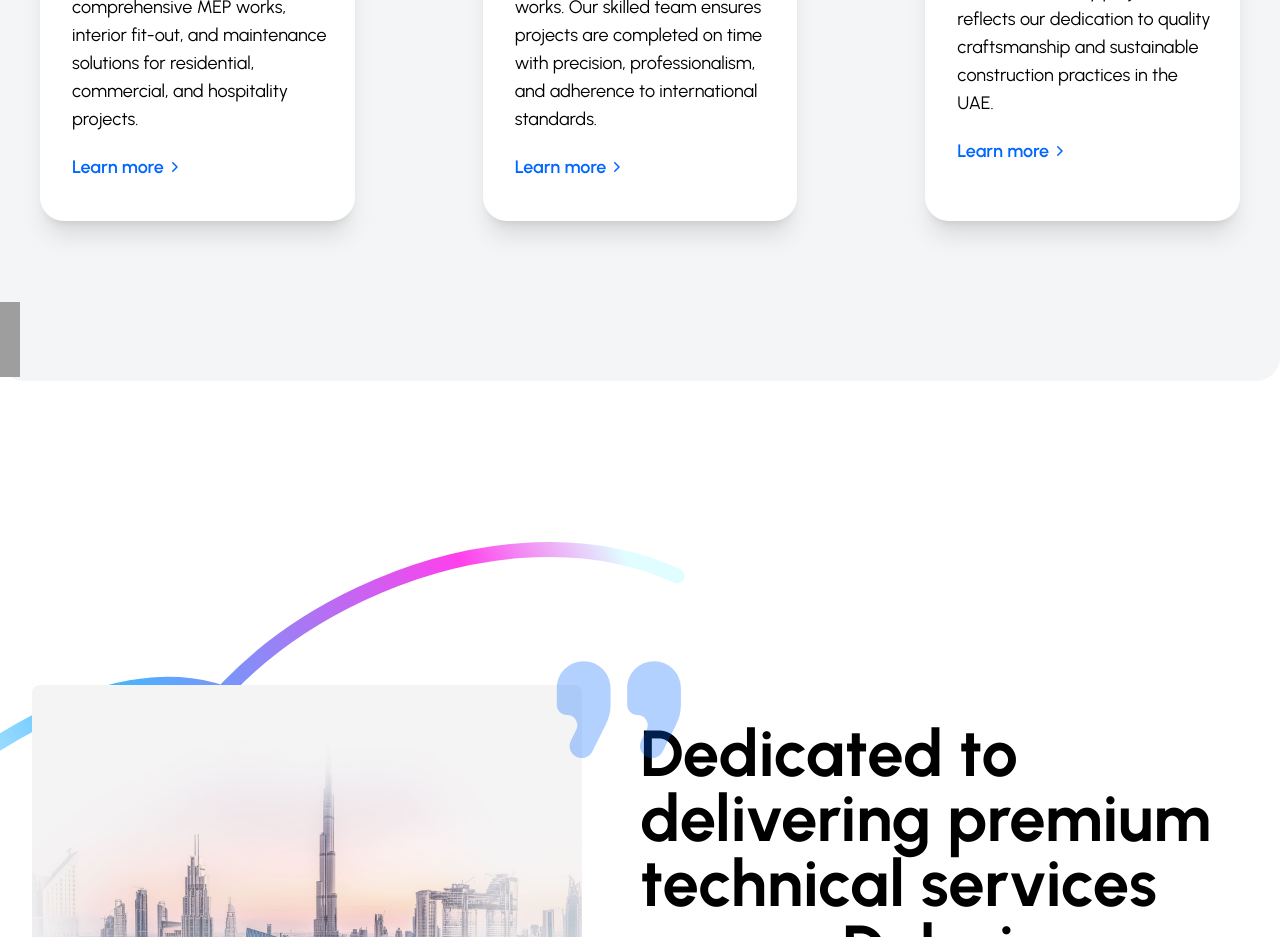
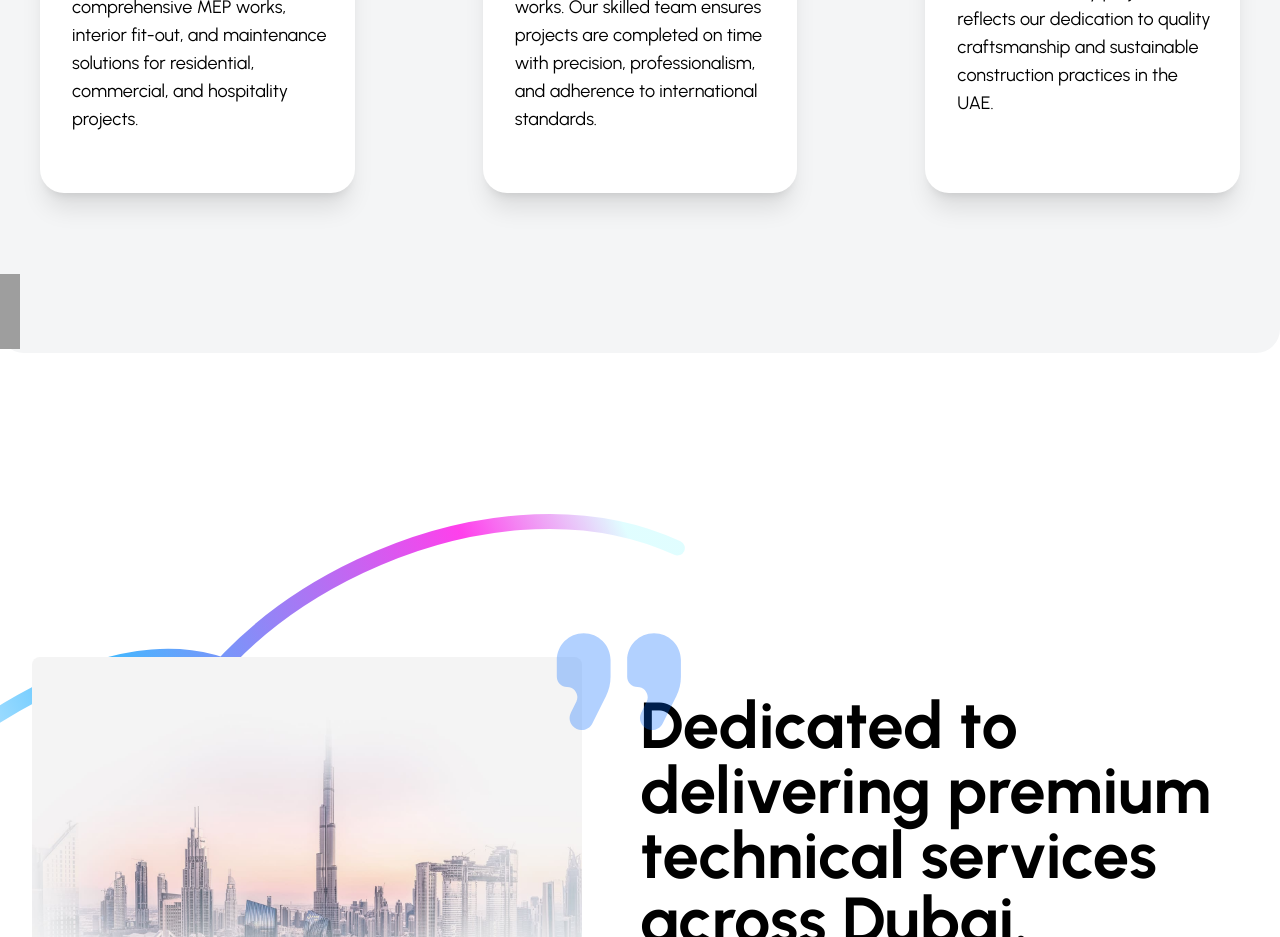
Before and after one commit to FAHAD-Dvops/AAM_technical-services, a Next.js app: page / in a window 1280 px wide. Shown: the part 1840-2777 px from the top of the page. Built offline with nearby package versions, Linux system fonts and the light colour scheme; grey boxes are pictures that could not be loaded.

Commit message:
Remove 'Learn more' links from About Us cards

```diff
--- a/app/components/Aboutus/index.tsx
+++ b/app/components/Aboutus/index.tsx
@@ -1,12 +1,9 @@
 import Image from "next/image";
-import Link from "next/link";
-import { ChevronRightIcon } from '@heroicons/react/20/solid'
 
 interface datatype {
     heading: string;
     imgSrc: string;
     paragraph: string;
-    link: string;
 }
 
 const Aboutdata: datatype[] = [
@@ -14,19 +11,16 @@ const Aboutdata: datatype[] = [
         heading: "About us.",
         imgSrc: "/images/aboutus/imgOne.svg",
         paragraph: 'Abdul Malik Technical Services (AMT) is a leading technical services provider based in Dubai, UAE. We specialize in comprehensive MEP works, interior fit-out, and maintenance solutions for residential, commercial, and hospitality projects.',
-        link: 'Learn more'
     },
     {
         heading: "Our Expertise.",
         imgSrc: "/images/aboutus/imgTwo.svg",
         paragraph: 'With extensive experience in the UAE market, we deliver high-quality HVAC, plumbing, electrical, and interior finishing works. Our skilled team ensures projects are completed on time with precision, professionalism, and adherence to international standards.',
-        link: 'Learn more'
     },
     {
         heading: "Our Commitment.",
         imgSrc: "/images/aboutus/imgThree.svg",
         paragraph: 'We are committed to excellence, safety, and customer satisfaction. Every project reflects our dedication to quality craftsmanship and sustainable construction practices in the UAE.',
-        link: 'Learn more'
     },
 ]
 
@@ -44,10 +38,6 @@ const Aboutus = () => {
                             <h4 className='text-4xl font-semibold  text-black mb-5 group-hover:text-white'>{item.heading}</h4>
                             <Image src={item.imgSrc} alt={item.imgSrc} width={100} height={100} className="mb-5" />
                             <h4 className='text-lg font-normal text-black group-hover:text-offwhite mb-5'>{item.paragraph}</h4>
-                            <Link href="#" className='text-lg font-semibold group-hover:text-white text-blue hover-underline'>
-                                {item.link}
-                                <ChevronRightIcon width={20} height={20} />
-                            </Link>
                         </div>
                     ))}
                 </div>
```
